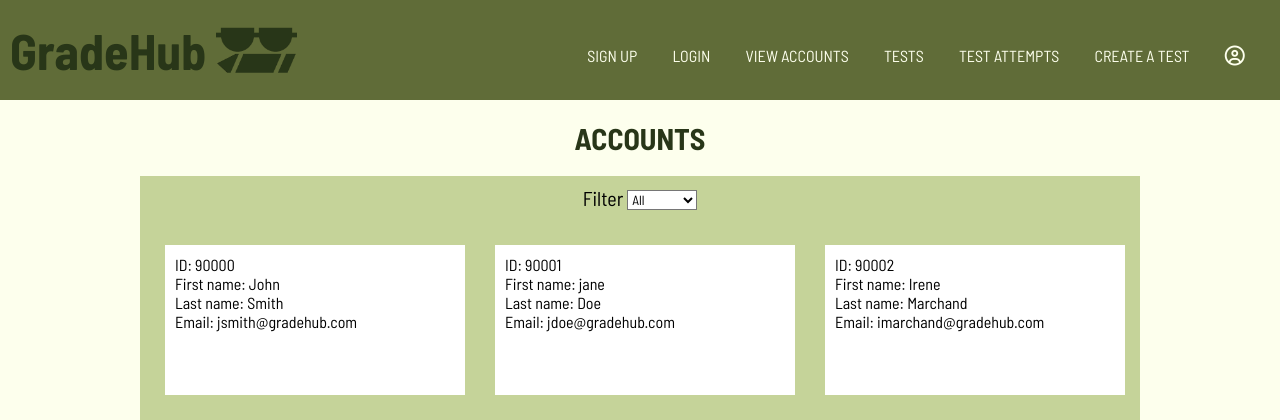
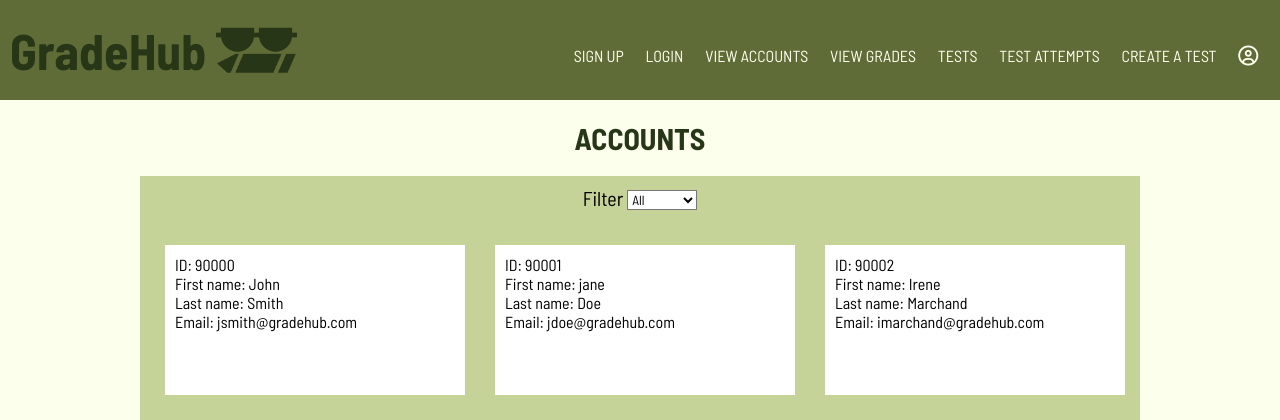
Before and after one commit to emott13/CSET160-Final-Project, a Flask app: page /accounts in a window 1280 px wide. Shown: the top 420 px of the page. Run offline with Flask 3, Linux system fonts and the light colour scheme; data comes from the database, SQL or seed files in the repository; some libraries are stand-ins or nearby versions.

Commit message:
added view grades to the header

```diff
--- a/templates/base.html
+++ b/templates/base.html
@@ -27,6 +27,7 @@
                     <li class="navItem"><a href="/signup">Sign up</a></li>
                     <li class="navItem"><a href="/login">Login</a></li>
                     <li class="navItem"><a href="/accounts">View accounts</a></li>
+                    <li class="navItem"><a href="/view_grades">View grades</a></li>
                     <li class="navItem"><a href="/test">Tests</a></li>
                     <li class="navItem"><a href="/attempts">Test attempts</a></li>
                     <li class="navItem"><a href="/create">Create a test</a></li>
```
